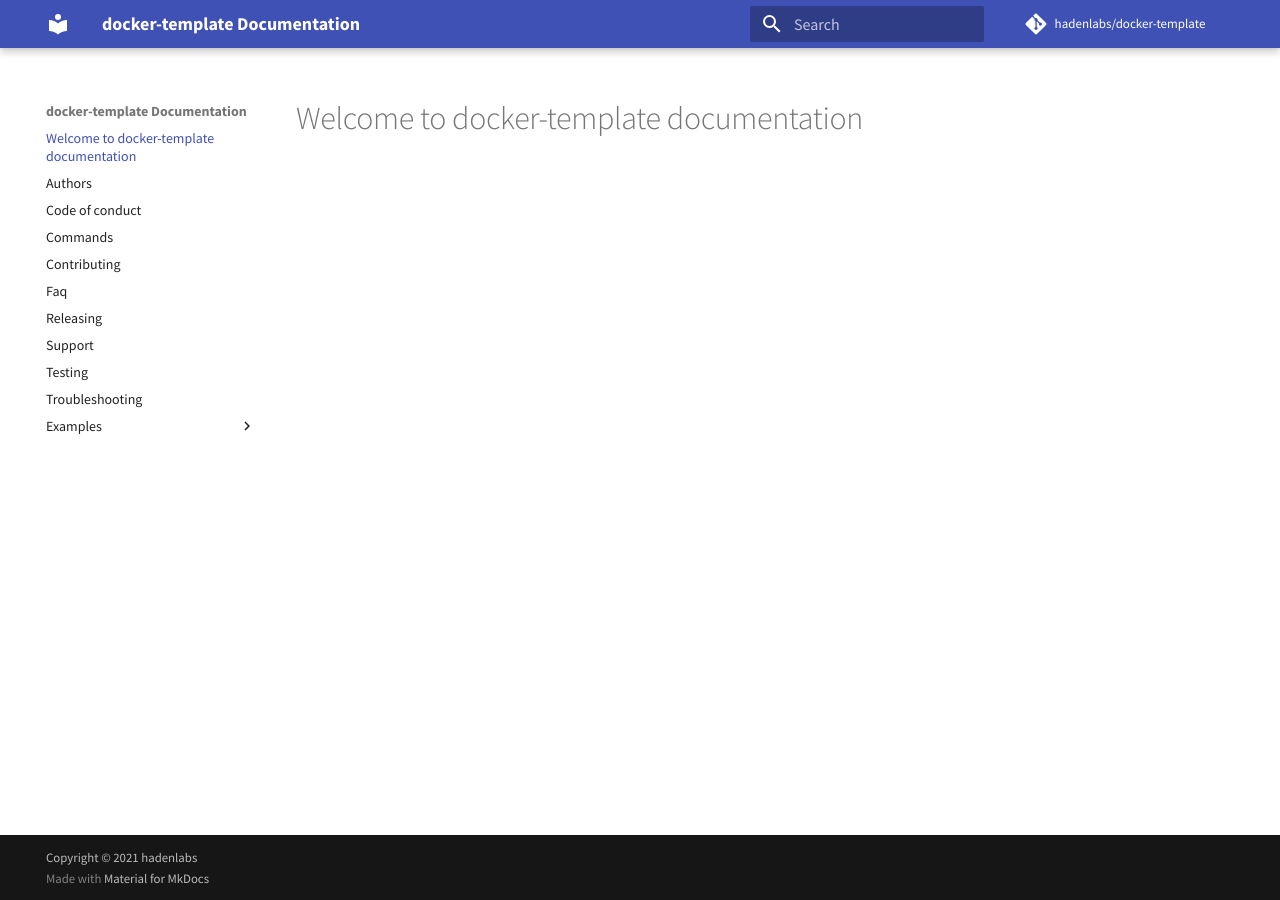
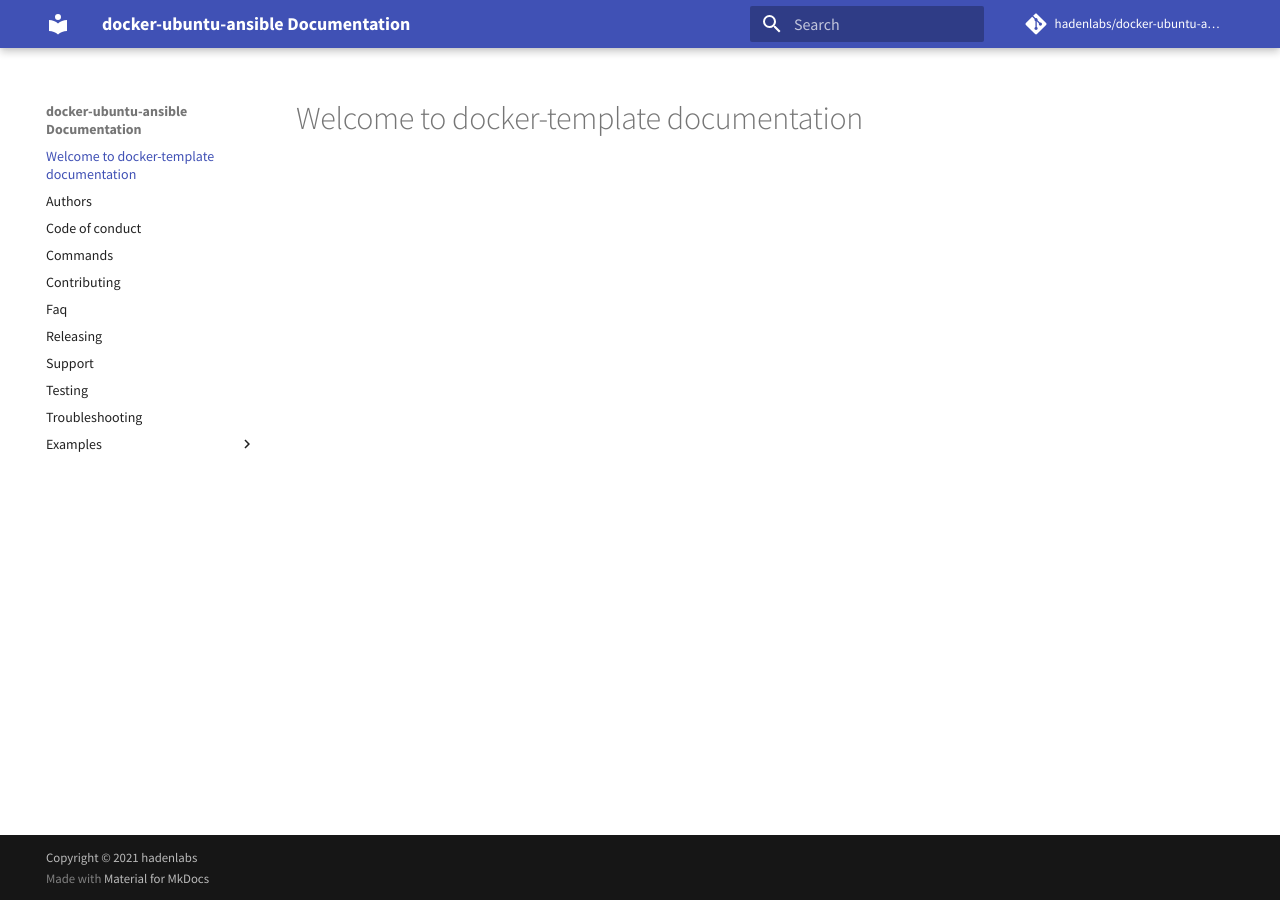
Before and after one commit to luismayta/docker-ubuntu-ansible, an MkDocs documentation site: the page built from docs/index.md, in a window 1280 px wide. Built offline with MkDocs 1.6.1 and Material for MkDocs 9.7.7, drawn with Linux system fonts in a browser that asks for light colours; comment, search, counter and statistics services are not loaded.

Commit message:
chore: change name project (#1)

```diff
--- a/.todocheck.yaml
+++ b/.todocheck.yaml
@@ -1,4 +1,4 @@
-origin: github.com/hadenlabs/docker-template
+origin: github.com/hadenlabs/docker-ubuntu-ansible
 issue_tracker: GITHUB
 auth:
   type: none
--- a/Taskfile.yml
+++ b/Taskfile.yml
@@ -29,11 +29,11 @@ dotenv:
   - .env
 
 vars:
-  PROJECT_NAME: docker-template
+  PROJECT_NAME: docker-ubuntu-ansible
   ORGANIZATION: hadenlabs
   DOCKER_ORGANIZATION: hadenlabs
   DOCKER_PLATFORMS: linux/amd64,linux/arm/v7,linux/arm64/v8
-  DOCKER_IMAGE_NAME: docker-template
+  DOCKER_IMAGE_NAME: docker-ubuntu-ansible
   DOCKER_TAG: 0.0.0
   REVIEWERS: luismayta
   PYTHON_VERSION: 3.9.2
--- a/mkdocs.yml
+++ b/mkdocs.yml
@@ -1,4 +1,4 @@
-site_name: docker-template Documentation
+site_name: docker-ubuntu-ansible Documentation
 theme: 'material'
 markdown_extensions:
   - toc:
@@ -15,8 +15,8 @@ extra:
   font:
     text: 'Source Sans Pro'
 
-repo_name: 'hadenlabs/docker-template'
-repo_url: 'https://github.com/hadenlabs/docker-template'
+repo_name: 'hadenlabs/docker-ubuntu-ansible'
+repo_url: 'https://github.com/hadenlabs/docker-ubuntu-ansible'
 copyright: 'Copyright © 2021 <a href="https://hadenlabs.com">hadenlabs</a>'
 
 google_analytics:
```
Also changed, not shown: 4 other files.
